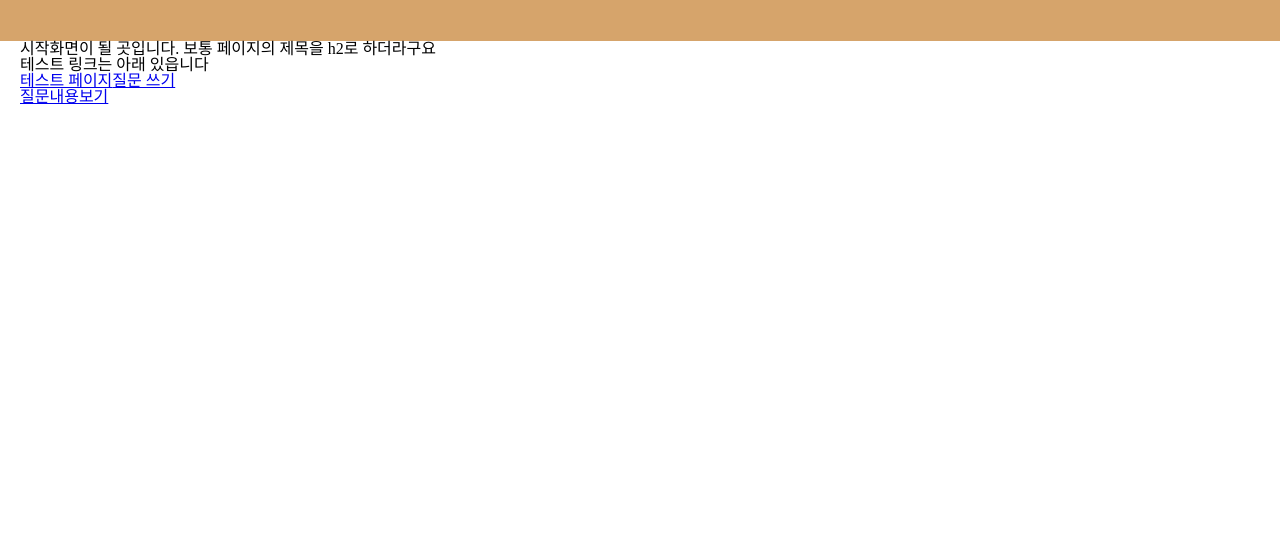
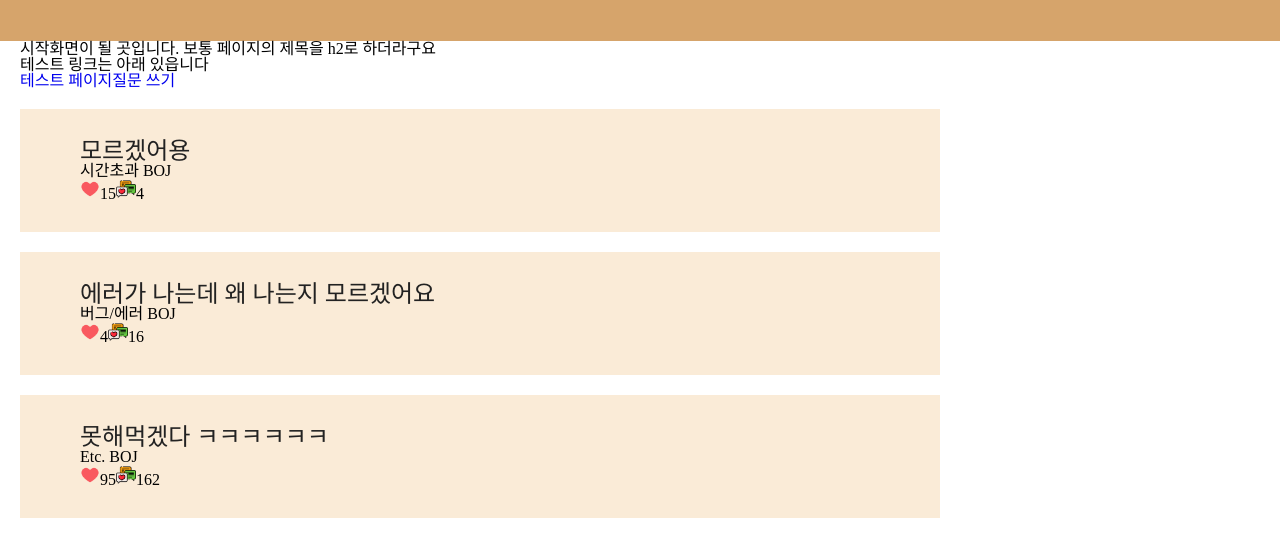
Before and after one commit to nocturne9no1/pjt_temp, a React (Create React App) app in the folder source/front-end/: page / in a window 1280 px wide. Shown: the top 556 px of the page. Built offline with nearby package versions, Linux system fonts and the light colour scheme.

Commit message:
Add: question card component

```diff
--- a/source/front-end/src/Screen/Home.tsx
+++ b/source/front-end/src/Screen/Home.tsx
@@ -1,23 +1,75 @@
 import React from "react";
 import { Link } from "react-router-dom";
+import "../scss/Home.scss";
 
 const Home: React.FunctionComponent = (): JSX.Element => {
+  const QuestionListSamples = [
+    {
+      title: "모르겠어용",
+      type: "시간초과",
+      platform: "BOJ",
+      like: 15,
+      reply: 4,
+    },
+    {
+      title: "에러가 나는데 왜 나는지 모르겠어요",
+      type: "버그/에러",
+      platform: "BOJ",
+      like: 4,
+      reply: 16,
+    },
+    {
+      title: "못해먹겠다 ㅋㅋㅋㅋㅋㅋ",
+      type: "Etc.",
+      platform: "BOJ",
+      like: 95,
+      reply: 162,
+    },
+  ];
   return (
-    <main>
+    <main id="container" className="container">
       <h2>시작화면이 될 곳입니다. 보통 페이지의 제목을 h2로 하더라구요</h2>
       <p>테스트 링크는 아래 있읍니다</p>
       <Link to="/test">테스트 페이지</Link>
       <Link to="/question">질문 쓰기</Link>
-      <QuestionCard />
+      <ul className="question_card_list">
+        {QuestionListSamples.map((sample) => {
+          return <QuestionCard sample={sample} />;
+        })}
+      </ul>
     </main>
   );
 };
 
-const QuestionCard: React.FC = (): JSX.Element => {
+interface QuestionCardProps {
+  title: string;
+  type: string;
+  platform: string;
+  like: number;
+  reply: number;
+}
+
+const QuestionCard = ({
+  sample,
+}: {
+  sample: QuestionCardProps;
+}): JSX.Element => {
+  const { title, type, platform, like, reply } = sample;
   return (
-    <div className="question_card_wrap">
-      <Link to="/question-detail">질문내용보기</Link>
-    </div>
+    <li className="question_card_wrap">
+      <div>
+        <Link to="/question-detail">
+          <h3 className="question_card_title">{title}</h3>
+        </Link>
+        <div className="tag_wrap">
+          {type} {platform}
+        </div>
+        <div className="card_bottom">
+          <span className="like">{like}</span>
+          <span className="reply">{reply}</span>
+        </div>
+      </div>
+    </li>
   );
 };
 
--- a/source/front-end/src/Screen/QuestionForm.tsx
+++ b/source/front-end/src/Screen/QuestionForm.tsx
@@ -3,6 +3,7 @@ import "../scss/QuestionForm.scss";
 // 향후 모듈화를 통해 하나로 관리 - 지원 언어 많아지면 코드 비대
 import CodeMirror from "@uiw/react-codemirror";
 import { python } from "@codemirror/lang-python";
+import { javascript } from "@codemirror/lang-javascript";
 
 const QuestionForm: React.FC = (): JSX.Element => {
   const [title, setTitle] = useState<string>("");
@@ -10,7 +11,8 @@ const QuestionForm: React.FC = (): JSX.Element => {
   const [type, setType] = useState<string>("");
   const [codeValue, setCodeValue] = useState<string>("");
   const [content, setContent] = useState<string>("");
-
+  const [lang, setLang] = useState<Array<string>>([]);
+  // [javascript()];
   const onTextChange = (
     e: React.FormEvent<HTMLInputElement>,
     setFunc: Function
@@ -23,8 +25,10 @@ const QuestionForm: React.FC = (): JSX.Element => {
   ) => {
     setFunc(e.currentTarget.value);
   };
-
-  // 이후
+  const onLangChange = (e: React.FormEvent<HTMLSelectElement>) => {
+    setLang([...lang, `${e.currentTarget.value}()`]);
+  };
+  // 이후 axios 로 서버랑 통신
   const _handleSubmitButton = () => {
     console.log(title);
     console.log(platform);
@@ -72,10 +76,21 @@ const QuestionForm: React.FC = (): JSX.Element => {
         <option value="버그/에러">버그/에러</option>
         <option value="Etc.">Etc.</option>
       </select>
+      <select
+        name="lang"
+        id="language-select"
+        defaultValue={""}
+        onChange={(e) => onLangChange(e)}
+      >
+        <option value="" disabled>
+          언어 선택
+        </option>
+        <option value="python">python</option>
+        <option value="javascript">javascript</option>
+      </select>
       <div className="code_input_wrap">
         <CodeMirror
           minHeight="300px"
-          lang="python"
           extensions={[python()]}
           theme="dark"
           onChange={(value) => {
--- /dev/null
+++ b/source/front-end/src/scss/Home.scss
@@ -0,0 +1,34 @@
+@import "variables.scss";
+
+.question_card_list {
+  .question_card_wrap {
+    margin-top: 20px;
+    width: 800px;
+    padding: 30px 60px;
+    background-color: antiquewhite;
+    .question_card_title {
+      font-size: $font_base + 10px;
+      color: #222;
+      text-decoration: none;
+    }
+    @mixin ico_render($ico_name) {
+      content: "";
+      width: 20px;
+      height: 20px;
+      display: inline-block;
+      background: url("../../public/assets/ico/#{$ico_name}.png") center/20px;
+    }
+    // .like::before {
+    //   @include ico_render("heart");
+    // }
+    // .reply::before {
+    //   @include ico_render("comment");
+    // }
+    $ico_list: "like", "reply";
+    @each $ico in $ico_list {
+      .#{$ico}::before {
+        @include ico_render($ico);
+      }
+    }
+  }
+}
--- a/source/front-end/src/scss/_reset.scss
+++ b/source/front-end/src/scss/_reset.scss
@@ -137,3 +137,8 @@ table {
   border-collapse: collapse;
   border-spacing: 0;
 }
+
+// hk add
+a {
+  text-decoration: none;
+}
--- a/source/front-end/src/scss/_variables.scss
+++ b/source/front-end/src/scss/_variables.scss
@@ -1,3 +1,6 @@
+// font
+$font_base: 14px;
+
 // color
 $bg_color01: #d6a46b;
 
@@ -7,10 +10,10 @@ $max_width: 1240px;
   margin: {
     left: auto;
     right: auto;
-  };
+  }
   padding: {
     left: 20px;
     right: 20px;
-  };
+  }
   width: $max_width;
 }
```
Also changed, not shown: source/front-end/public/assets/ico/like.png (added), source/front-end/public/assets/ico/reply.png (added).
